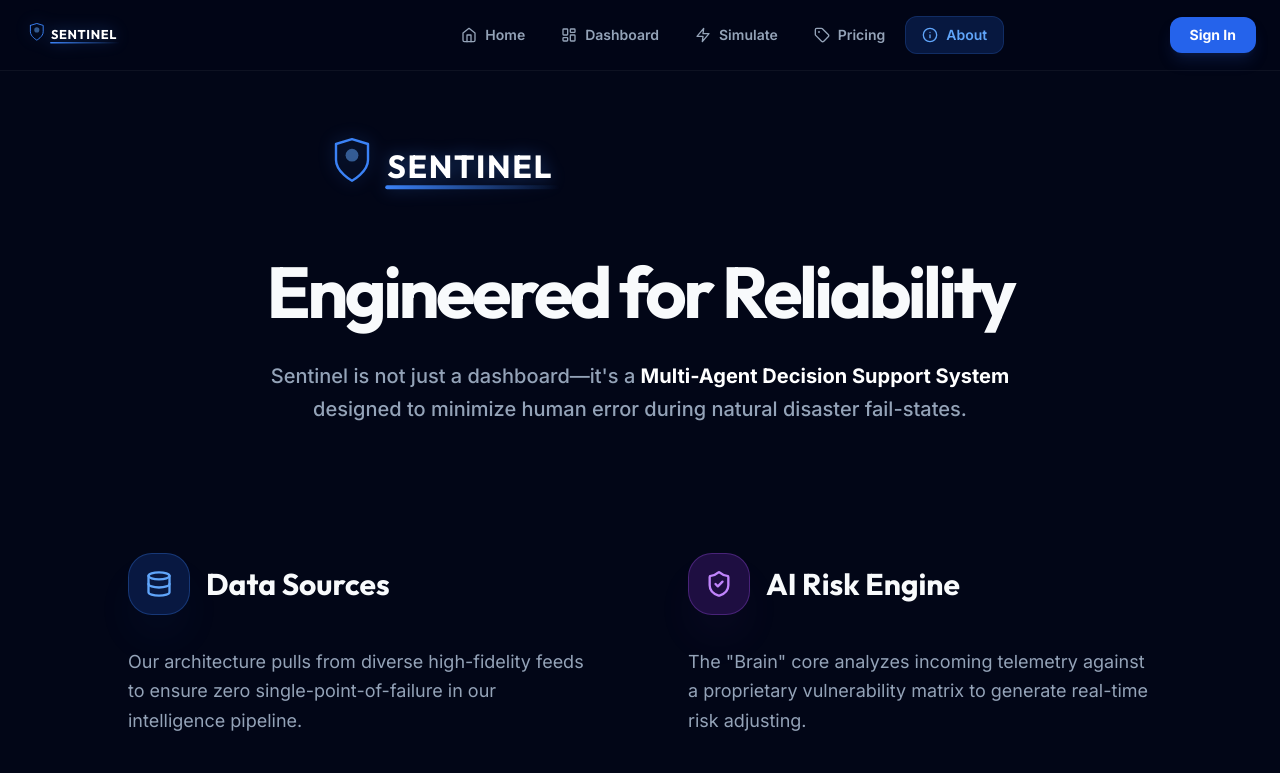
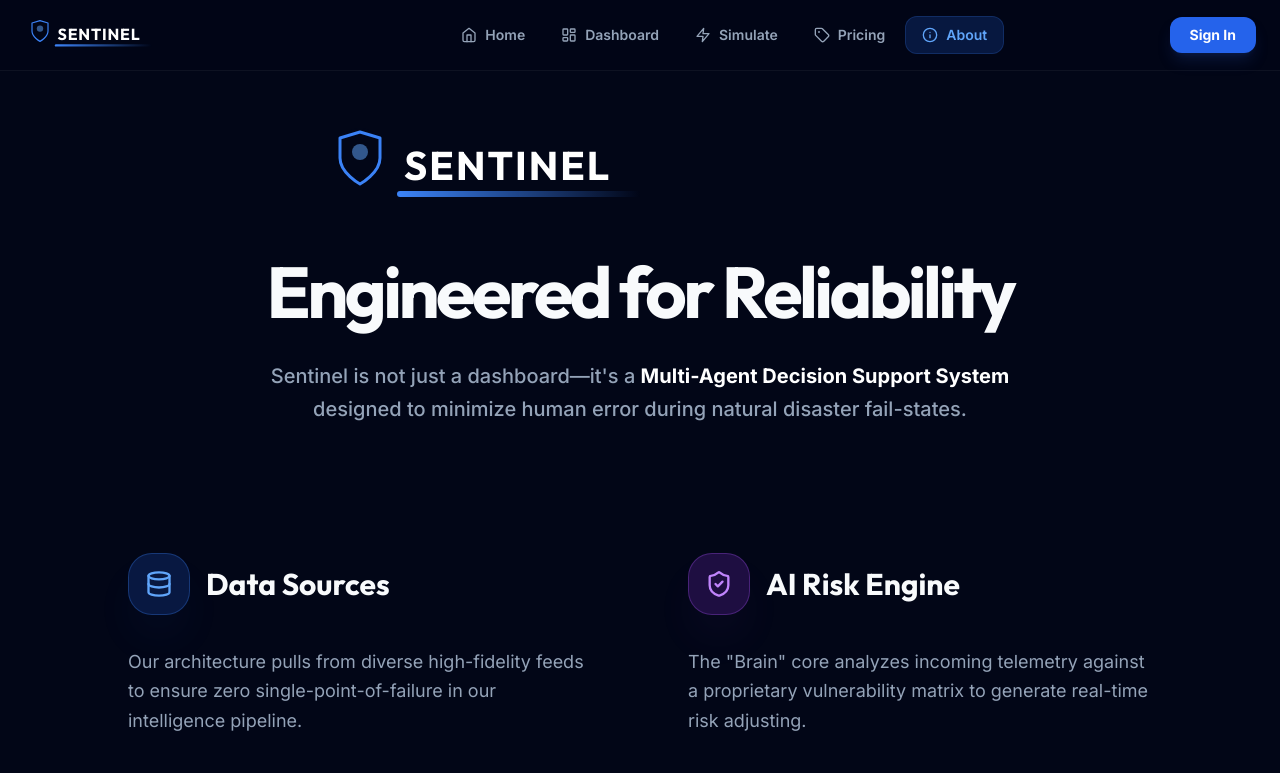
Before and after one commit to Hazique-Qur/Sentinel, a React (Vite) app in the folder frontend/: page /about in a window 1280 px wide. Shown: the top 773 px of the page. Built offline with nearby package versions, Linux system fonts and the light colour scheme; no server answers.

Commit message:
fix: perfectly synced logo aspect ratio and removed all laggy animations

```diff
--- a/frontend/src/components/Logo.jsx
+++ b/frontend/src/components/Logo.jsx
@@ -14,11 +14,10 @@ const Logo = ({ size = 32, className = "", hideText = false }) => {
             <svg
                 width={hideText ? size : size * 8}
                 height={size}
-                viewBox={hideText ? "5 0 30 40" : "0 0 400 40"}
+                viewBox={hideText ? "5 0 30 40" : "0 0 320 40"}
                 fill="none"
                 xmlns="http://www.w3.org/2000/svg"
                 className="overflow-visible"
-                style={{ filter: 'drop-shadow(0 0 8px rgba(59,130,246,0.4))' }}
             >
                 {/* Shield Base */}
                 <motion.path
@@ -86,11 +85,11 @@ const Logo = ({ size = 32, className = "", hideText = false }) => {
                             SENTINEL
                         </text>
 
-                        {/* Underline/Accent - Extended to full width */}
+                        {/* Underline/Accent - Extended to full brand width */}
                         <motion.path
-                            d="M42 32H150"
+                            d="M40 33H160"
                             stroke="url(#gradient-line)"
-                            strokeWidth="2.5"
+                            strokeWidth="3"
                             strokeLinecap="round"
                             initial={{ scaleX: 0 }}
                             animate={{ scaleX: 1 }}
@@ -98,7 +97,7 @@ const Logo = ({ size = 32, className = "", hideText = false }) => {
                         />
 
                         <defs>
-                            <linearGradient id="gradient-line" x1="42" y1="32" x2="150" y2="32" gradientUnits="userSpaceOnUse">
+                            <linearGradient id="gradient-line" x1="40" y1="33" x2="160" y2="33" gradientUnits="userSpaceOnUse">
                                 <stop stopColor="#3B82F6" />
                                 <stop offset="1" stopColor="#3B82F6" stopOpacity="0" />
                             </linearGradient>
--- a/frontend/src/index.css
+++ b/frontend/src/index.css
@@ -189,7 +189,7 @@
       rgba(255, 255, 255, 0.05) 50%,
       rgba(255, 255, 255, 0) 100%);
   background-size: 200% 100%;
-  animation: shimmer 3s infinite linear;
+  /* Animation disabled to prevent UI lag */
 }
 
 @keyframes shimmer {
```
